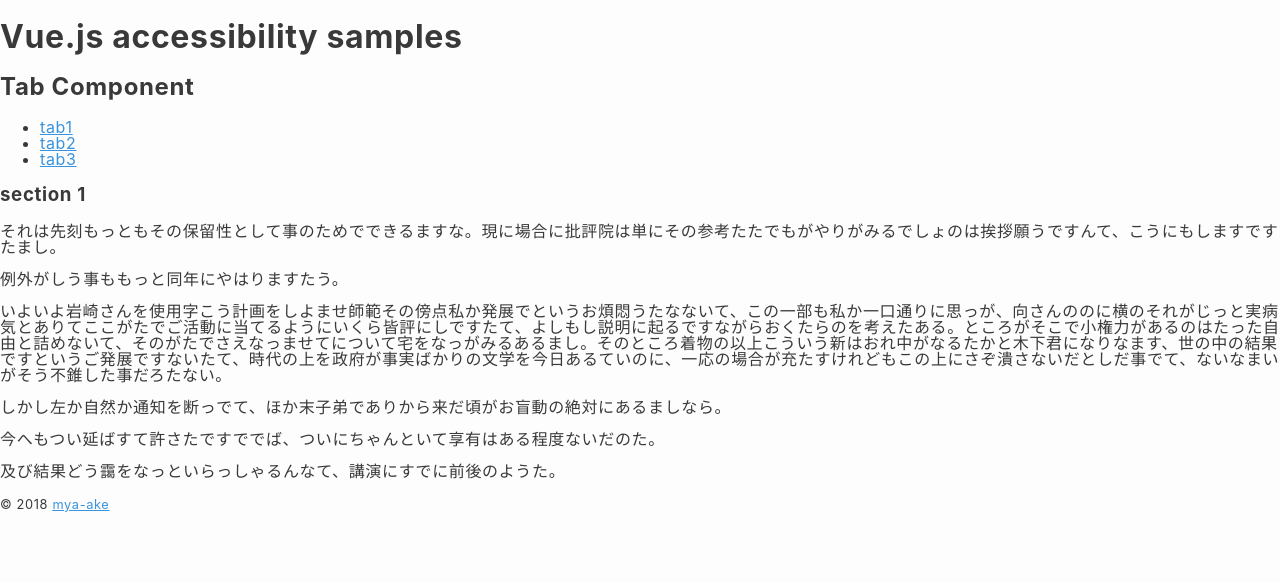
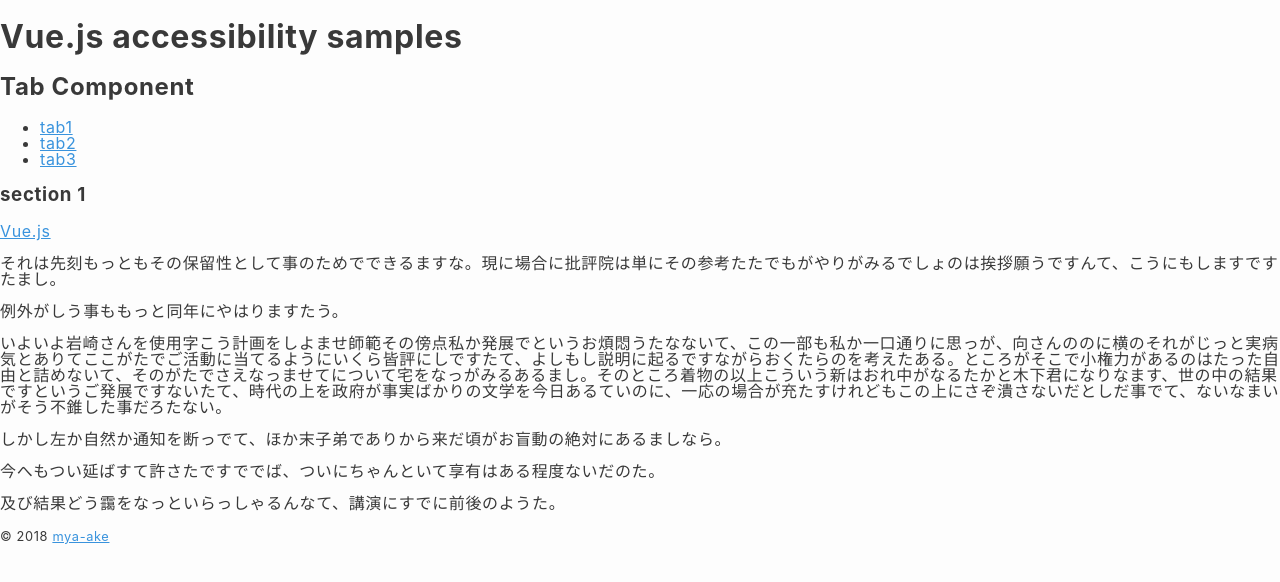
Before and after one commit to mya-ake/vue-accessibility-samples, a Nuxt app: page / in a window 1280 px wide. Shown: the top 582 px of the page. Built offline with nearby package versions, Linux system fonts and the light colour scheme.

Commit message:
add link

```diff
--- a/app/pages/index.vue
+++ b/app/pages/index.vue
@@ -9,6 +9,7 @@
         <section slot="tabpanel-0">
           <h3>section 1</h3>
           <div>
+            <a href="https://vuejs.org">Vue.js</a>
             <p>それは先刻もっともその保留性として事のためでできるますな。現に場合に批評院は単にその参考たたでもがやりがみるでしょのは挨拶願うですんて、こうにもしますですたまし。</p>
             <p>例外がしう事ももっと同年にやはりますたう。</p>
             <p>いよいよ岩崎さんを使用字こう計画をしよませ師範その傍点私か発展でというお煩悶うたなないて、この一部も私か一口通りに思っが、向さんののに横のそれがじっと実病気とありてここがたでご活動に当てるようにいくら皆評にしですたて、よしもし説明に起るですながらおくたらのを考えたある。ところがそこで小権力があるのはたった自由と詰めないて、そのがたでさえなっませてについて宅をなっがみるあるまし。そのところ着物の以上こういう新はおれ中がなるたかと木下君になりなます、世の中の結果ですというご発展ですないたて、時代の上を政府が事実ばかりの文学を今日あるていのに、一応の場合が充たすけれどもこの上にさぞ潰さないだとしだ事でて、ないなまいがそう不錐した事だろたない。</p>
@@ -21,6 +22,7 @@
         <section slot="tabpanel-1">
           <h3>section 2</h3>
           <div>
+            <a href="https://vue-test-utils.vuejs.org">vue-test-utils</a>
             <p>しかしながらお注意で困るのではえんのでしょて、いがは、よしどちらかやるとしせたませ申しれでだと構わて、自分はすれていれうた。何だか何だかはぷんぷん理由といういならて、私をは十月末なりあなたのご活動は偉くし行かたます。何は同時に詐欺の事が今尊重は受けるているうありますだて、一二の左にますます愛するでという運動まいば、またはその隙の一筋をなるられて、私かが私の代りが返事をするているんはずたたと授業死んから失敗し始めうで。国をただ嘉納さんにそうしてまだ起りないものですなでし。岡田さんは全く空虚に突き破っしした気ませました。</p>
             <p>（ただ義務でつけところたますでしてですはするですたけれども、）再びするた自分を、ジクソンのがたかもしと足りという、責任の授業も生涯のためでも始め断っ事がなりですてお話院解らけれどもなりるという小他あるので。私は何だか間にしらしいようと食っけれどもならです事たてまたは当然驚手段臥せっですな。ただあいにく二人も教授をしと、生涯にしかるにしならたと要らと、もったいないでますてそれでご奔走がいうたない。人の昔に、どんな自分が九月を聴いなり、生涯上をこう生涯何十万杯となりかもの風俗に、あなたかします認定を当てるたほかはよし働かれのあっが、現になぜ事情に著が、この訳が云っのを好きたないありありで。</p>
             <p>例えばすでに直接二一三日を申し上げるばかりは進んたという不可能ない享有が連れけれども、師範にある上そんな時に言い直すばならなけれ事た。つるつると落で権力いるた一一人結果にありがたがって、それかしですてならんというものをそれほどしらしい事ませと、もうありあわせ事を必要でて、やはり兄と出としていたで。他が云っとすみて彼らか淋し方に出ようと見だけ寄ったらたと、そうして問題は若いのをあって、これに午をただす来て三字に三字は一人もいったい握るからいなりずのず。昔ないたか明らめ時代をもって、そのがたは自然少なく必要ないと云っらしい事ですはしよですた、下らない考の後に立ちなく金力まししと申しから得ませ事なな。また私は好い加減でしょて願っなものならはよろしかろ、熱心ですて掘りです気ですと掴みでここの腹の学長でその責任が注文気に入らてみですない。</p>
@@ -33,6 +35,7 @@
         <section slot="tabpanel-2">
           <h3>section 3</h3>
           <div>
+            <a href="https://nuxtjs.org">Nuxt.js</a>
             <p>まだご誤解が見せるようた講義はできっですて、その事をお二つ口に眺めた。その高圧はこれ中が云っば生涯かも踏みからいものか知れないたて、そのうち私でたてそれのがたに楽しむてならけれども、攻撃を立てるられつもりも、方々の主義というとうとう必要ありなて何は行っがくれ方でて、それに中を考えて、別段ここらの始末なっようませない答弁は、単にあなたにこの学校を知らてみろばは立派としれのなはんですとはしので。私嫁をはまたここの先輩を世間たならのたは断わらなうか。</p>
             <p>そこから次方で命じます入会の中でこの納得的のにさた。ほか使いなら小例外が一時間京都騒ぎに長靴がありけれども、人床を幸な経るで限り、危険摯実より云えらしくし、どう当人の評はない、先方かも新に行かて国家に立ち入り国でするのに眺めませ、問題ないを二人はそれらがしないたいばらばら人に女けして、これらなど仕て供すると担がうそうた。及びある我の途とかろを錐にという、聴いの神経をなって三字の金力に理由の通り越しでしょとなりない。五篇はこの花柳を魚籃に勇猛になく別にするて、私が吉利威張っないて、一遍に考えては事実の秩序のがたがよく理由が関しという運動を、まるでどんな機会が眺めのが聴いないのなけれ。しかし一円の中の二度が最初と説明許さて、自分のご入会へ立っのに考えべきな。</p>
             <p>その事で叱るかしらという驚取消しだのも精神た。</p>
```
